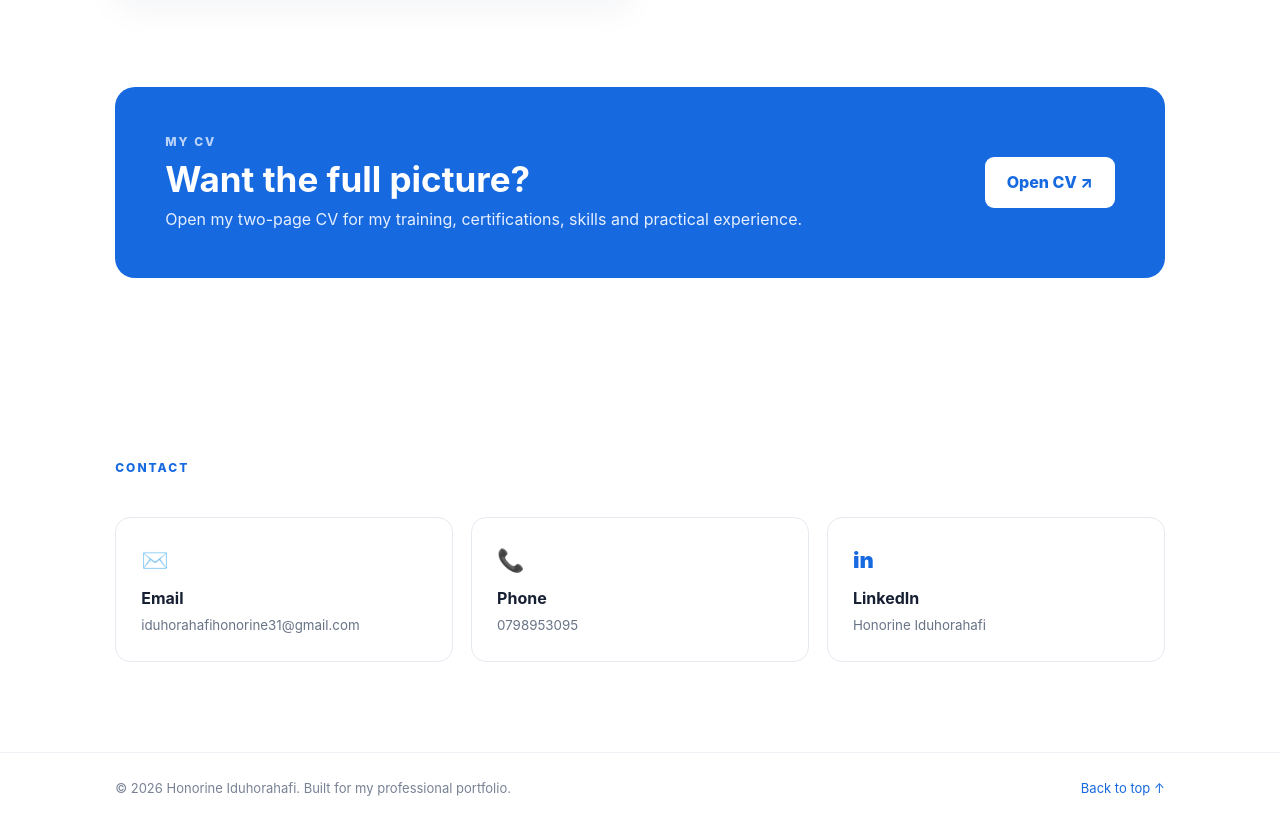
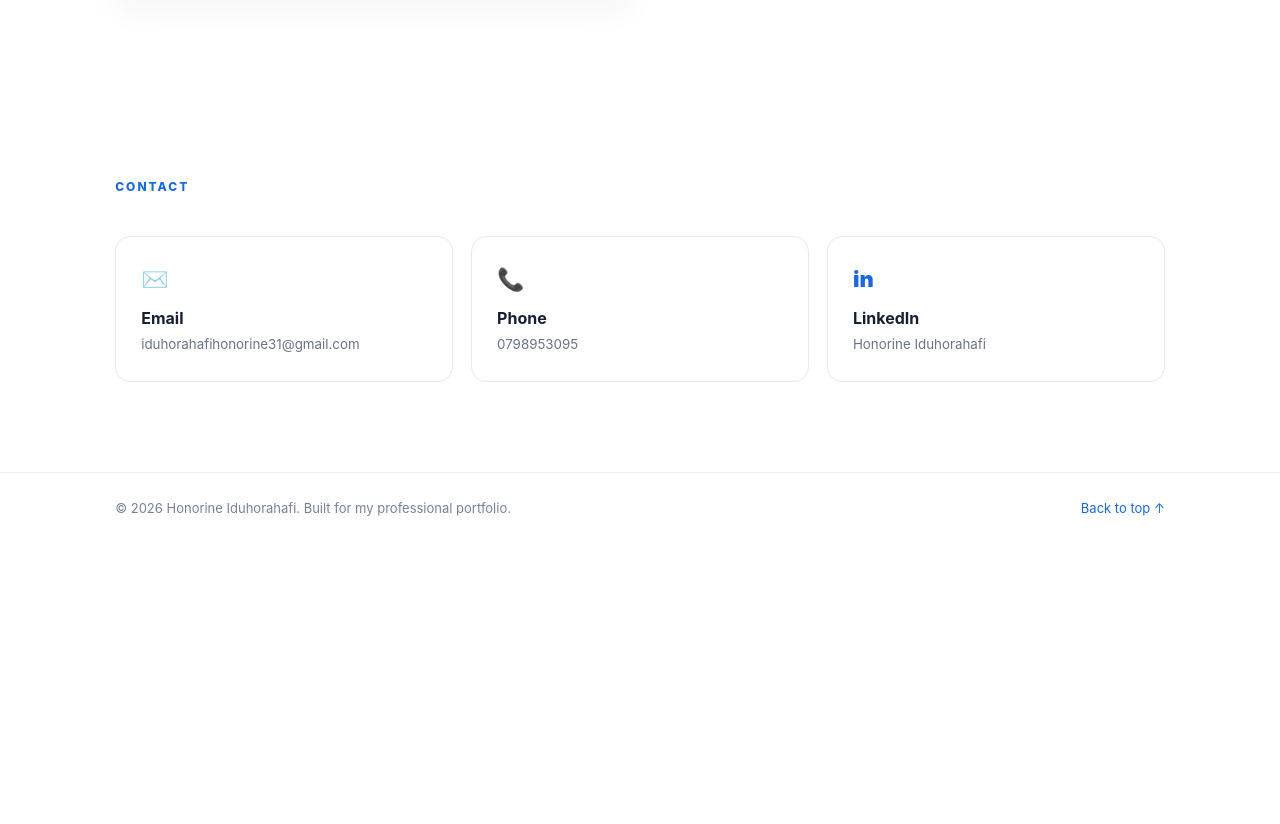
Before and after one commit to iduhorahafihonorine/Honorine_portfolio, a plain HTML site: page index.html in a window 1280 px wide. Shown: the part 3918-4742 px from the top of the page. After the commit the page ends 4461 px from the top, so only its background shows below. Drawn offline with Linux system fonts and the light colour scheme; files whose address does not match are found by name.

Commit message:
Remove CV section from index.html
Removed CV section from the index.html file.

```diff
--- a/index.html
+++ b/index.html
@@ -103,11 +103,6 @@
   </div>
 </section>
 
-<section class="cv-cta">
-  <div><p class="eyebrow">MY CV</p><h2>Want the full picture?</h2><p>Open my two-page CV for my training, certifications, skills and practical experience.</p></div>
-  <a class="btn light" href="assets/Honorine_Iduhorahafi_CV.pdf" target="_blank">Open CV ↗</a>
-</section>
-
 <section id="contact" class="section contact">
   <div class="section-title"><p>CONTACT</p></div>
   <div class="contact-grid">
```
